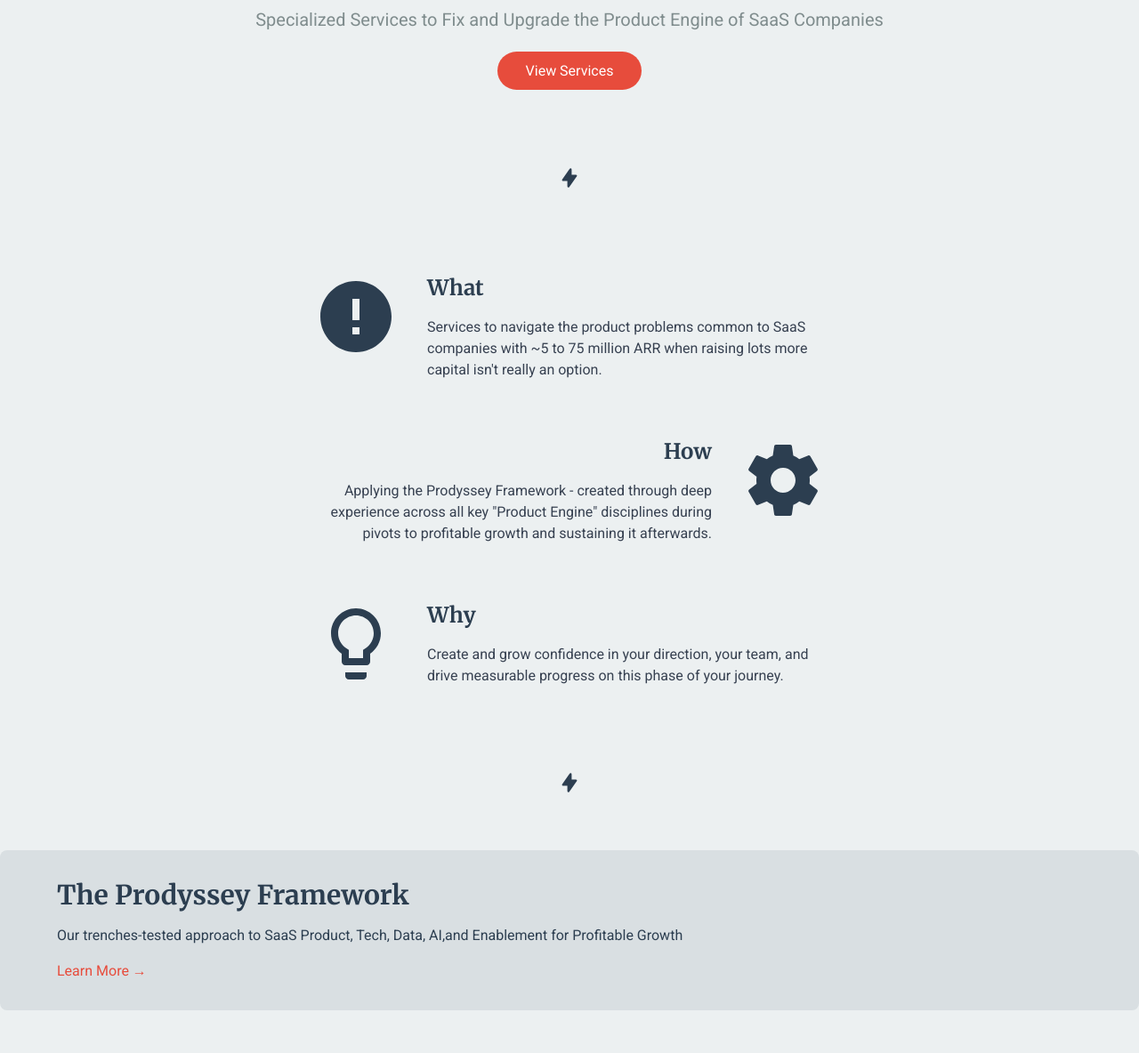
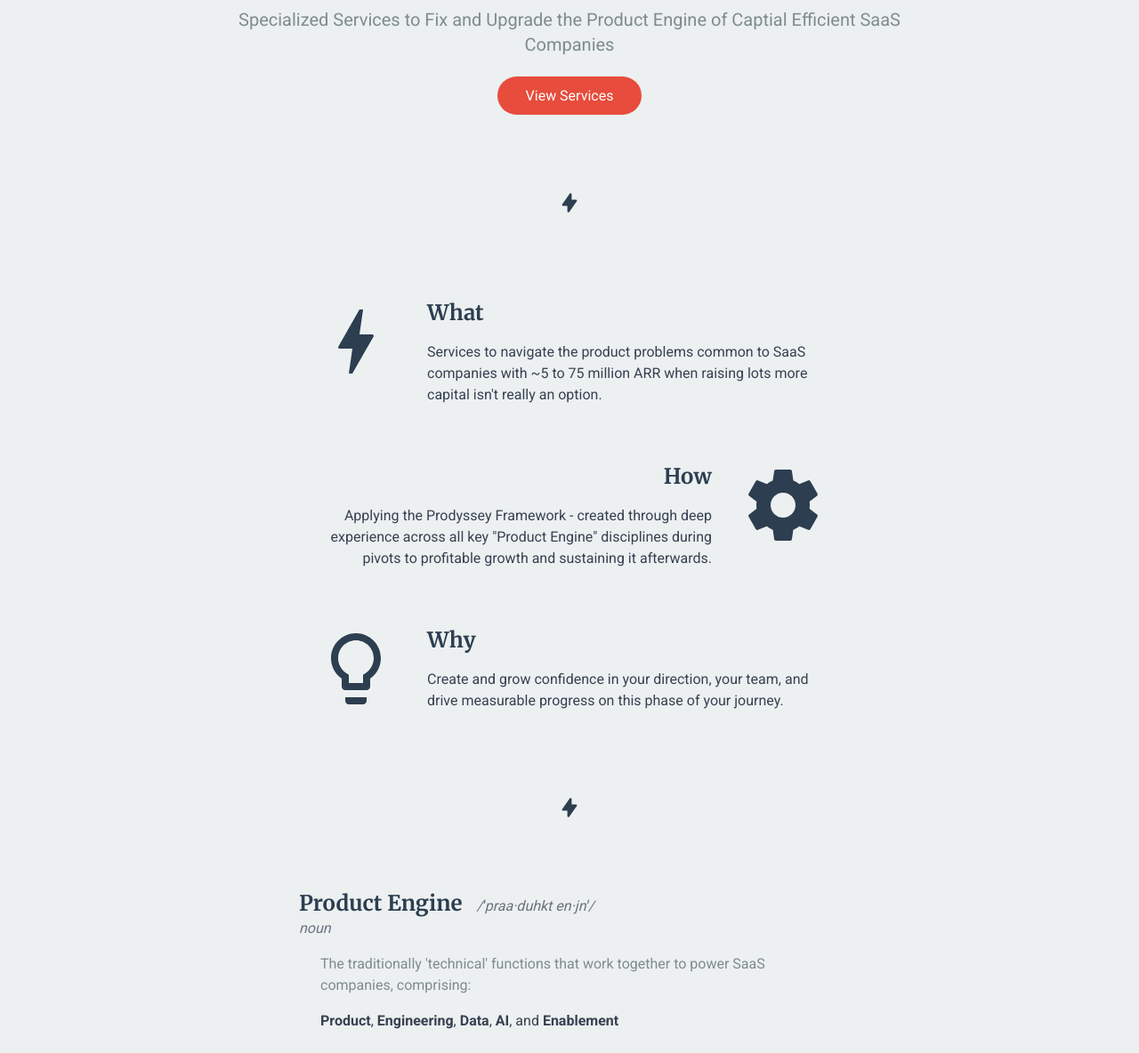
Before and after one commit to prodyssey/prodyssey-11ty, an Eleventy site: page src/index.njk in a window 1280 px wide. Shown: the part 256-1440 px from the top of the page at 89% size. Built offline with nearby package versions, Linux system fonts and the light colour scheme; Eleventy itself is replaced by a stand-in of ours; files that its build step writes are made by us from their sources.

Commit message:
product engine definition

```diff
--- a/src/index.njk
+++ b/src/index.njk
@@ -11,7 +11,7 @@ image: /assets/images/home-og-image.jpg
       Expert Help for SaaS Profitable Growth
     </h1>
     <p class="text-xl mb-8">
-      Specialized Services to Fix and Upgrade the Product Engine of SaaS Companies
+      Specialized Services to Fix and Upgrade the Product Engine of Captial Efficient SaaS Companies
     </p>
     <a
       href="/services"
@@ -30,7 +30,7 @@ image: /assets/images/home-og-image.jpg
       <div class="flex flex-col md:flex-row items-center md:items-start md:justify-center gap-8">
         <div class="w-24 h-24 shrink-0">
           <svg class="text-primary w-full h-full" viewBox="0 0 24 24" fill="currentColor">
-            <path d="M12 2C6.48 2 2 6.48 2 12s4.48 10 10 10 10-4.48 10-10S17.52 2 12 2zm1 15h-2v-2h2v2zm0-4h-2V7h2v6z"/>
+            <path d="M11 21h-1l1-7H7.5c-.58 0-.57-.32-.38-.66.19-.34.05-.08.07-.12C8.48 10.94 10.42 7.54 13 3h1l-1 7h3.5c.49 0 .56.33.47.51l-.07.15C12.96 17.55 11 21 11 21z"/>
           </svg>
         </div>
         <div class="text-center md:text-left max-w-md">
@@ -64,6 +64,28 @@ image: /assets/images/home-og-image.jpg
           <p class="text-gray-700">Create and grow confidence in your direction, your team, and drive measurable progress on this phase of your journey.</p>
         </div>
       </div>
+    </div>
+  </div>
+</section>
+
+{% include "components/svg-divider.njk" %}
+
+<section class="py-12 px-4">
+  <div class="container mx-auto max-w-2xl">
+    <div class="flex gap-4 items-baseline">
+      <h2 class="text-2xl font-serif font-bold text-primary">Product Engine</h2>
+      <span class="text-gray-500 italic">/ˈpraa·duhkt en·jnˈ/</span>
+    </div>
+    <p class="text-gray-500 italic mb-4">noun</p>
+    <div class="pl-6">
+      <p class="mb-4">The traditionally 'technical' functions that work together to power SaaS companies, comprising:</p>
+      <p class="text-gray-700">
+        <span class="font-semibold">Product</span>,
+        <span class="font-semibold">Engineering</span>,
+        <span class="font-semibold">Data</span>,
+        <span class="font-semibold">AI</span>, and
+        <span class="font-semibold">Enablement</span>
+      </p>
     </div>
   </div>
 </section>
```
